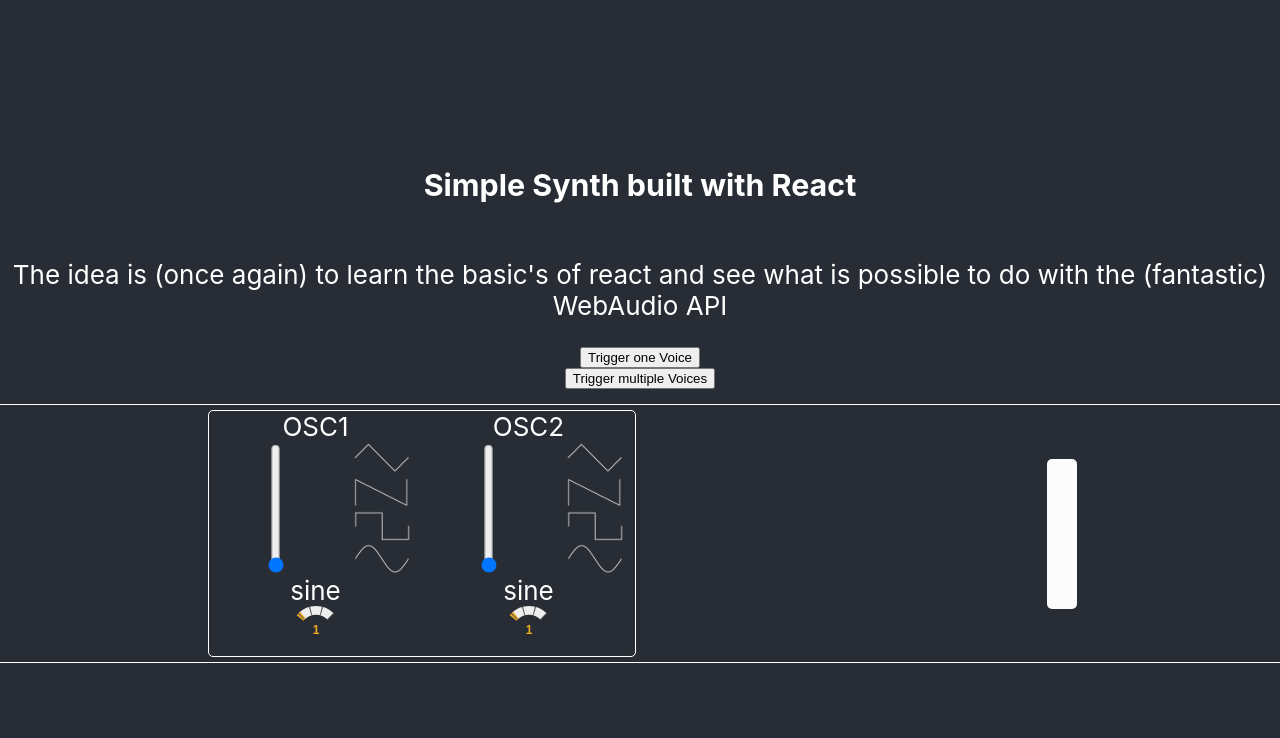
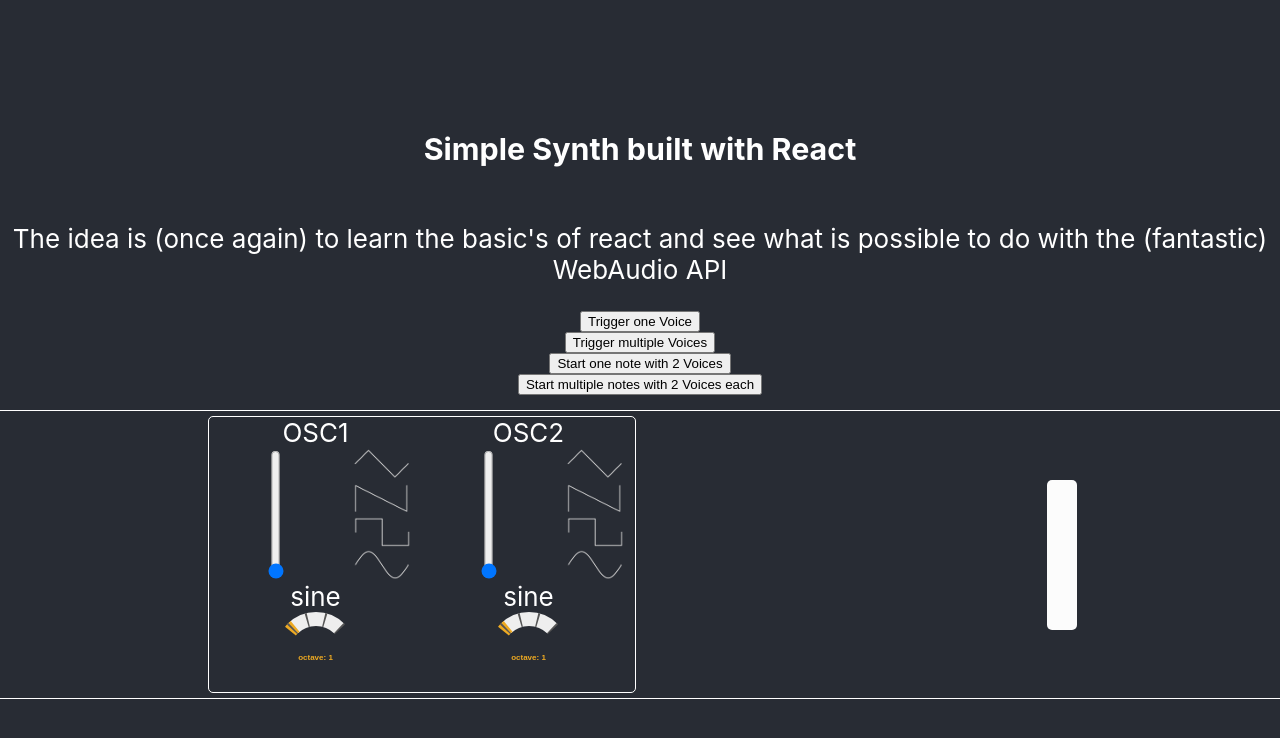
Before and after one commit to pitrackster/simple-synth, a React (Create React App) app: page / in a window 1280 px wide. Shown: the top 738 px of the page. Built offline with nearby package versions, Linux system fonts and the light colour scheme.

Commit message:
knob update

```diff
--- a/src/App.jsx
+++ b/src/App.jsx
@@ -14,6 +14,7 @@ class App extends Component {
     this.meter = null
 
     this.initialState = {
+      bgColor: '#282c34',
       ac: this.ac,
       master: this.master,
       vcoEnv: {
@@ -52,7 +53,11 @@ class App extends Component {
     }
 
     this.state = this.initialState
-
+  /*
+    window.onmousemouve = event => {
+      document.body.style.backgroundColor = `hsl(${event.clientX}, 60%, 60%)`
+    }
+*/
   }
 
   vco1OctaveChanged = (value) => {
@@ -106,15 +111,21 @@ class App extends Component {
     console.log('value', value)
   }
 
+  handleMouseMove(e) {
+    // document.body.style.backgroundColor = `hsl(${event.clientX}, 60%, 60%)
+    this.setState(Object.assign(this.state, {bgColor: `hsl(${e.clientX}, 60%, 60%)`}))
+  }
+
 
   render() {
     return (
-      <div className="app">
+      <div onMouseMove={(e) => this.handleMouseMove(e)} style={{backgroundColor:this.state.bgColor}} className="app">
         <h3>Simple Synth built with React</h3>
         <p>The idea is (once again) to learn the basic's of react and see what is possible to do with the (fantastic) WebAudio API</p>
         <button onClick={() => this.playOneVoice()}>Trigger one Voice</button>
         <button onClick={() => this.playMultipleVoices()}>Trigger multiple Voices</button>
-
+        <button onClick={() => this.playOneVoice()}>Start one note with 2 Voices</button>
+        <button onClick={() => this.playMultipleVoices()}>Start multiple notes with 2 Voices each</button>
         <div className="synth">
           <div className="oscillators">
             <Osc
--- a/src/components/knob.jsx
+++ b/src/components/knob.jsx
@@ -273,7 +273,16 @@ class Knob extends React.Component {
     color: this.props.inputColor || this.props.fgColor,
     padding: '0px',
     WebkitAppearance: 'none',
-  });
+  })
+
+  labelStyle = () => ({
+    verticalAlign: 'middle',
+    marginTop: `-${(this.w - this.props.thickness * 100) >> 0}px`,
+    font: `${this.props.fontWeight} ${(this.w / 10 ) >> 0}px ${this.props.font}`,
+    textAlign: 'center',
+    color: this.props.inputColor || this.props.fgColor,
+    padding: '0px'
+  })
 
   drawCanvas() {
     const ctx = this.canvasRef.getContext('2d')
@@ -325,7 +334,7 @@ class Knob extends React.Component {
           this.radius,
           tickPosition - this.props.tickThickness / 2,
           tickPosition + this.props.tickThickness / 2,
-          a.acw
+          b.acw
         )
         ctx.stroke()
       }
@@ -358,7 +367,22 @@ class Knob extends React.Component {
       return displayCustom()
     }
     return null
-  };
+  }
+
+  renderLabel = () => {
+    const {
+      displayInput,
+      value,
+      title
+    } = this.props
+
+    if (displayInput) {
+      return (
+        <div style={this.labelStyle()}>{title ? `${title}: ${value}` : value}</div>
+      )
+    }
+    return null
+  }
 
   render() {
     const {
@@ -383,7 +407,7 @@ class Knob extends React.Component {
           onMouseDown={readOnly ? null : this.handleMouseDown}
           title={title ? `${title}: ${value}` : value}
         />
-        {this.renderCenter()}
+        {this.renderLabel()}
       </div>
     )
   }
--- a/src/components/osc/osc-cmp.jsx
+++ b/src/components/osc/osc-cmp.jsx
@@ -41,13 +41,15 @@ class Osc extends Component {
           max={4}
           step={1}
           onChange={this.props.handleOctaveChange}
-          width={50}
-          height={50}
+          width={80}
+          height={80}
           angleArc={90}
           cursor={10}
           angleOffset={-45}
           stopper={true}
           showTicks={true}
+          disableTextInput={true}
+          title={'octave'}
         />
       </div>
     )
```
Also changed, not shown: 1 other file (tests, documents, lock files or other folders).
